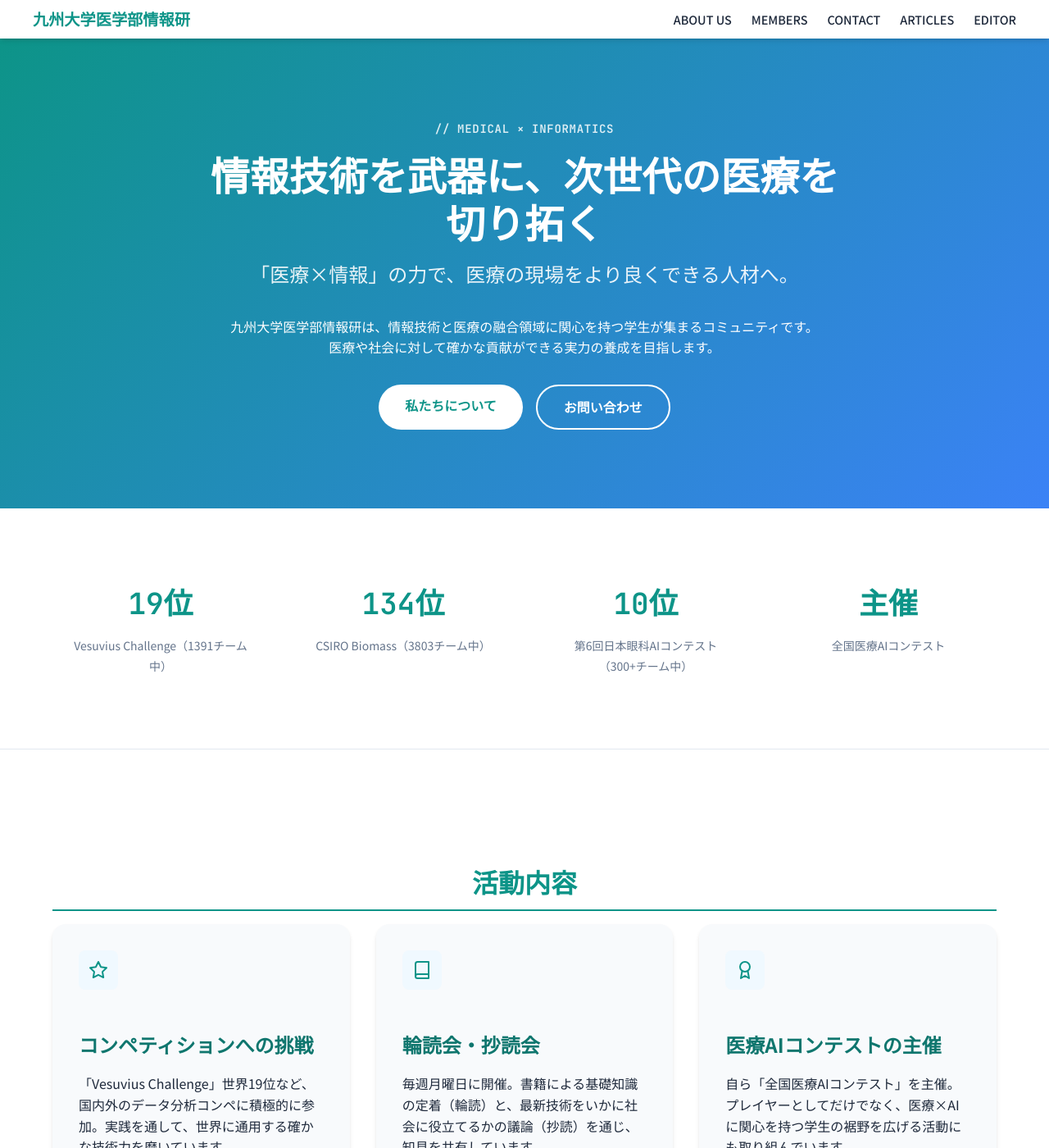
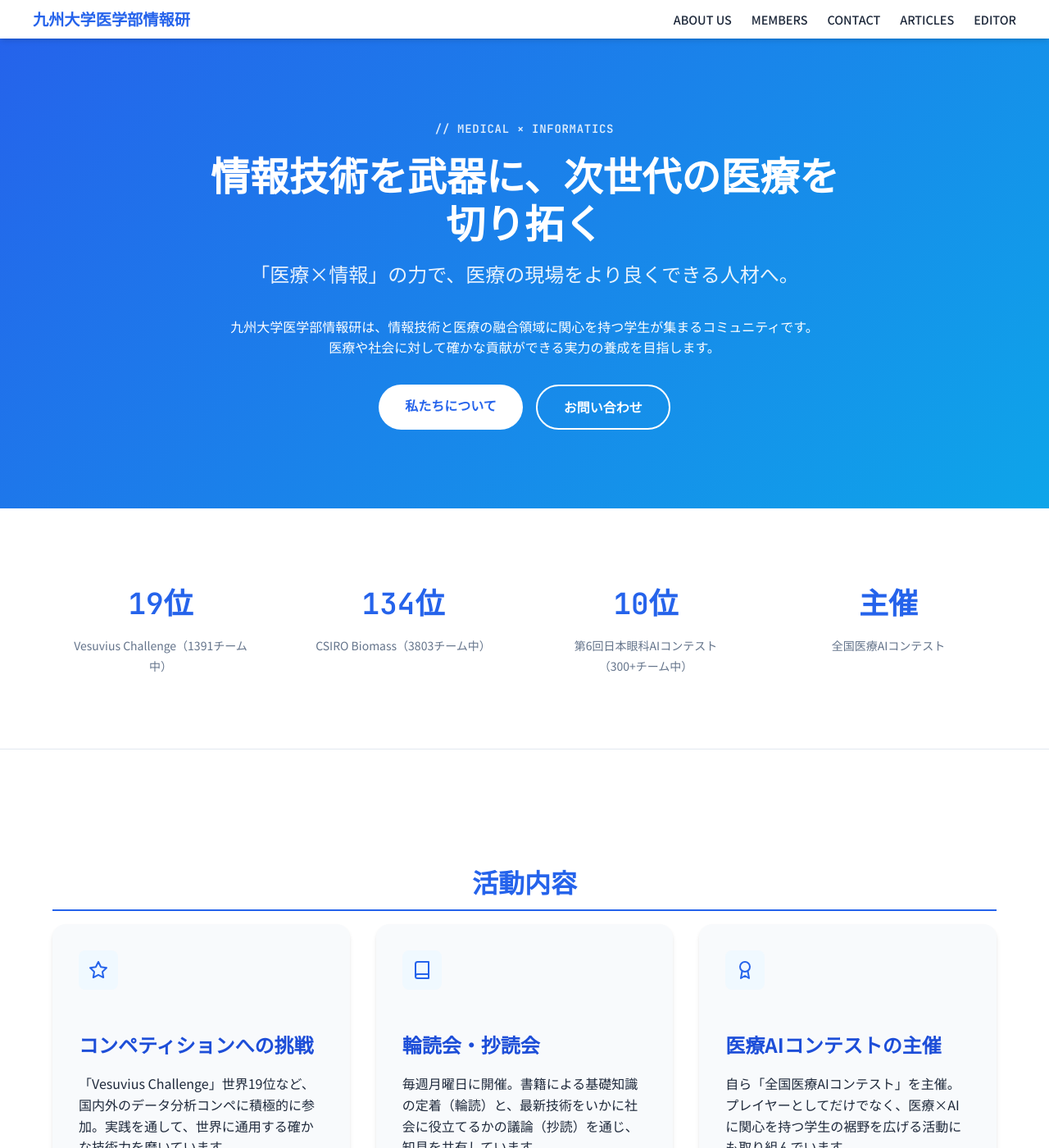
Before and after one commit to qumiclub/club-welcome-page, a Jekyll site: the page built from index.html, in a window 1280 px wide and 1400 px high. Shown: the whole window at 82% size. Built offline with Jekyll 4.4.1, drawn with Linux system fonts in a browser that asks for light colours.

Commit message:
style: 配色を部ロゴに合わせたブルー基調に変更
--primary をティール(#0d9488)からブルー(#2563eb)へ、--secondary-color を
スカイブルー(#0ea5e9)に変更。トークン化済みのため、サイトタイトル・
ヒーロー・見出し・リンク・ボタン等が一括でブルー基調になる。
エディタのプレビューCSSとOGP画像のアクセント色も同期。

Co-Authored-By: Claude Fable 5 <noreply@anthropic.com>
Claude-Session: https://claude.ai/code/session_01LxMCajksU8ZAttcjv7ghb3

```diff
--- a/assets/css/style.css
+++ b/assets/css/style.css
@@ -3,9 +3,9 @@
 @import "syntax.css";
 
 :root {
-  /* ブランドカラー */
-  --primary: #0d9488;
-  --primary-dark: #0f766e;
+  /* ブランドカラー(部ロゴに合わせたブルー基調) */
+  --primary: #2563eb;
+  --primary-dark: #1d4ed8;
   --accent: #f59e0b;
 
   /* サーフェス(ライトコンテンツ面) */
@@ -59,7 +59,7 @@
 
   /* 旧トークン名のエイリアス(既存セレクタ互換) */
   --primary-color: var(--primary);
-  --secondary-color: #3b82f6;
+  --secondary-color: #0ea5e9;
   --accent-color: var(--accent);
   --border-radius: var(--radius-md);
 }
--- a/editor-app/app/preview.css
+++ b/editor-app/app/preview.css
@@ -1,9 +1,9 @@
 @import url('https://fonts.googleapis.com/css2?family=Noto+Sans+JP:wght@400;500;700&display=swap');
 
 :root {
-    --primary-color: #0d9488;
-    --primary-dark: #0f766e;
-    --secondary-color: #3b82f6;
+    --primary-color: #2563eb;
+    --primary-dark: #1d4ed8;
+    --secondary-color: #0ea5e9;
     --accent-color: #f59e0b;
     --text-color: #1e293b;
     --text-light: #64748b;
```
Also changed, not shown: assets/images/ogp.png.
